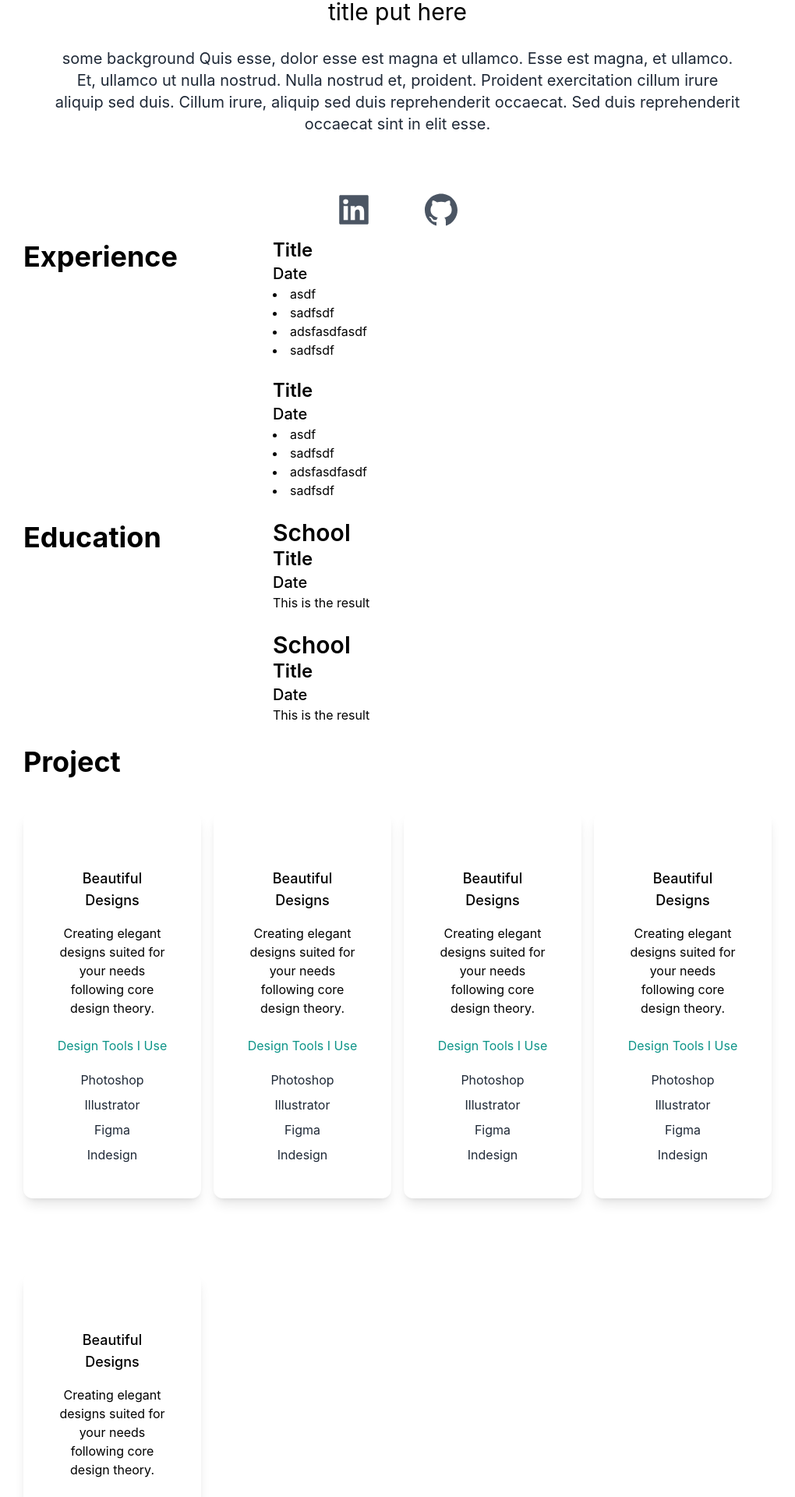
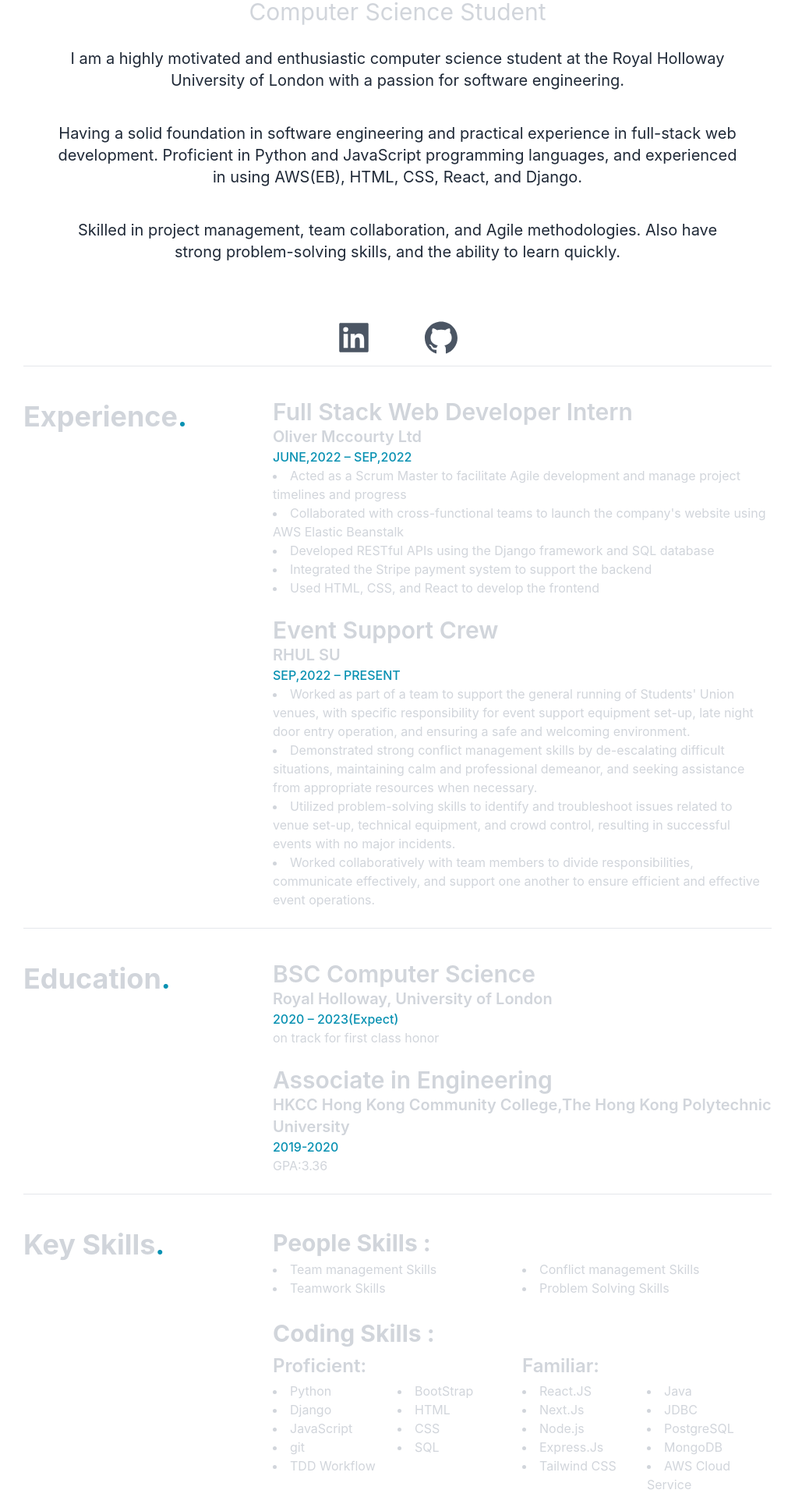
Before and after one commit to YIPSHINGHIM/Personal_Website, a Next.js app: page / in a window 1280 px wide. Shown: the part 699-2619 px from the top of the page at 78% size, without its empty margins (130-1150 px from the left). Built offline with nearby package versions, Linux system fonts and the light colour scheme.

Commit message:
make the dark mode

```diff
--- /dev/null
+++ b/pages/SkillList.jsx
@@ -0,0 +1,97 @@
+function SkillList() {
+  return (
+    <div className="pt-10">
+      <div className="SkillList md:grid grid-cols-12">
+        <div className="SkillList_left md:col-span-4">
+          <h2 className="text-4xl py-1 font-bold ">
+            Key Skills<span className="text-cyan-600">.</span>
+          </h2>
+        </div>
+        <div className="SkillList_right md:col-span-8">
+          <div className="People_Skills">
+            <h2 className="text-3xl py-1 font-bold ">People Skills : </h2>
+            <div className="PeopleSkill_inside md:grid grid-cols-2">
+              <div className="PeopleSkill_left">
+                <ul className="list-disc list-inside">
+                  <li>Team management Skills</li>
+                  <li>Teamwork Skills</li>
+                </ul>
+              </div>
+
+              <div className="PeopleSkill_left">
+                <ul className="list-disc list-inside">
+                  <li>Conflict management Skills</li>
+                  <li>Problem Solving Skills</li>
+                </ul>
+              </div>
+            </div>
+          </div>
+
+          <br />
+
+          <div className="Coding_Skills">
+            <h2 className="text-3xl py-1 font-bold ">Coding Skills : </h2>
+
+            <div className="Coding_Skills_inside grid grid-cols-2">
+              {/* Proficient */}
+              <div className="Proficient ">
+                <h3 className="text-2xl py-1 font-semibold">Proficient:</h3>
+                <div className="Proficient_inside md:grid grid-cols-2">
+                  <div className="Proficient_left">
+                    <ul className="list-disc list-inside">
+                      <li>Python</li>
+                      <li>Django</li>
+                      <li>JavaScript</li>
+                      <li>git</li>
+                      <li>TDD Workflow</li>
+                    </ul>
+                  </div>
+
+                  <div className="Proficient_right/">
+                    <ul className="list-disc list-inside">
+                      <li>BootStrap</li>
+                      <li>HTML</li>
+                      <li>CSS</li>
+                      <li>SQL</li>
+                    </ul>
+                  </div>
+                </div>
+              </div>
+
+              {/* Familiar */}
+              <div className="Familiar ">
+                <h3 className="text-2xl py-1 font-semibold">Familiar:</h3>
+                <div className="Familiar_inside md:grid grid-cols-2">
+                  <div className="Familiar_left">
+                    <ul className="list-disc list-inside">
+                      <li>React.JS</li>
+                      <li>Next.Js</li>
+                      <li>Node.js</li>
+                      <li>Express.Js</li>
+                      <li>Tailwind CSS</li>
+                    </ul>
+                  </div>
+
+                  <div className="Familiar_right/">
+                    <ul className="list-disc list-inside">
+                      <li>Java</li>
+                      <li>JDBC</li>
+                      <li>PostgreSQL</li>
+                      <li>MongoDB</li>
+                      <li>AWS Cloud Service</li>
+                    </ul>
+                  </div>
+                </div>
+              </div>
+            </div>
+          </div>
+          <br />
+        </div>
+      </div>
+
+      <hr />
+    </div>
+  );
+}
+
+export default SkillList;
--- a/pages/components/EducationsList.jsx
+++ b/pages/components/EducationsList.jsx
@@ -1,24 +1,43 @@
-import { Component } from "react";
 import School from "./School";
 
-export default class EducationsList extends Component {
-  render() {
-    return (
+const RHUL = {
+  Uni: "Royal Holloway, University of London",
+  Title: "BSC Computer Science",
+  Date: "2020 – 2023(Expect)",
+  Result: "on track for first class honor",
+};
+
+const HKCC = {
+  Uni: "HKCC Hong Kong Community College,The Hong Kong Polytechnic University",
+  Title: "Associate in Engineering",
+  Date: "2019-2020",
+  Result: "GPA:3.36",
+};
+
+function EducationsList() {
+  return (
+    <div className="pt-10">
       <div className="EducationsList md:grid grid-cols-12">
         <div
           // style={{ background: "red" }}
           class="EducationsList_left md:col-span-4"
         >
-          <h2 className="text-4xl py-1 font-bold">Education</h2>
+          <h2 className="text-4xl py-1 font-bold">
+            Education<span className="text-cyan-600">.</span>
+          </h2>
         </div>
         <div
           // style={{ background: "blue" }}
           class="EducationsList_right md:col-span-8"
         >
-          <School />
-          <School />
+          <School {...RHUL} />
+          <School {...HKCC} />
         </div>
       </div>
-    );
-  }
+
+      <hr />
+    </div>
+  );
 }
+
+export default EducationsList;
--- a/pages/components/Experience.jsx
+++ b/pages/components/Experience.jsx
@@ -1,21 +1,20 @@
-import { Component } from "react";
+function Experience({ Title, Company, Date, details = [] }) {
+  // console.log(details[0]);
 
-export default class Experience extends Component {
-  render() {
-    return (
-      <div className="Experience">
-        <h4 className="text-2xl font-semibold">Title</h4>
-        <h5 className="text-xl font-medium">Date</h5>
+  const listItems = details.map((item) => (
+    <li key={item.toString()}>{item}</li>
+  ));
 
-        <ul className="list-disc list-inside">
-          <li>asdf</li>
-          <li>sadfsdf</li>
-          <li>adsfasdfasdf</li>
-          <li>sadfsdf</li>
-        </ul>
+  return (
+    <div className="Experience">
+      <h4 className="text-3xl font-semibold">{Title}</h4>
+      <h5 className="text-xl font-semibold">{Company}</h5>
+      <h6 className="text-mg font-medium text-cyan-600">{Date}</h6>
+      <ul className="list-disc list-inside">{listItems}</ul>
 
-        <br />
-      </div>
-    );
-  }
+      <br />
+    </div>
+  );
 }
+
+export default Experience;
--- a/pages/components/ExperiencesList.jsx
+++ b/pages/components/ExperiencesList.jsx
@@ -1,17 +1,48 @@
-import { Component } from "react";
 import Experience from "./Experience";
-export default class ExperiencesList extends Component {
-  render() {
-    return (
+
+function ExperiencesList() {
+  const obj1 = {
+    Title: "Full Stack Web Developer Intern",
+    Company: "Oliver Mccourty Ltd ",
+    Date: "JUNE,2022 – SEP,2022",
+    details: [
+      "Acted as a Scrum Master to facilitate Agile development and manage project timelines and progress",
+      "Collaborated with cross-functional teams to launch the company's website using AWS Elastic Beanstalk",
+      "Developed RESTful APIs using the Django framework and SQL database",
+      "Integrated the Stripe payment system to support the backend",
+      "Used HTML, CSS, and React to develop the frontend",
+    ],
+  };
+
+  const obj2 = {
+    Title: "Event Support Crew",
+    Company: "RHUL SU",
+    Date: "SEP,2022 – PRESENT",
+    details: [
+      "Worked as part of a team to support the general running of Students' Union venues, with specific responsibility for event support equipment set-up, late night door entry operation, and ensuring a safe and welcoming environment.",
+      "Demonstrated strong conflict management skills by de-escalating difficult situations, maintaining calm and professional demeanor, and seeking assistance from appropriate resources when necessary.",
+      "Utilized problem-solving skills to identify and troubleshoot issues related to venue set-up, technical equipment, and crowd control, resulting in successful events with no major incidents.",
+      "Worked collaboratively with team members to divide responsibilities, communicate effectively, and support one another to ensure efficient and effective event operations.",
+    ],
+  };
+
+  return (
+    <div className="pt-10 ">
       <div className="ExperiencesList md:grid grid-cols-12">
         <div className="ExperiencesList_left md:col-span-4">
-          <h2 className="text-4xl py-1 font-bold ">Experience</h2>
+          <h2 className="text-4xl py-1 font-bold ">
+            Experience<span className="text-cyan-600">.</span>
+          </h2>
         </div>
         <div className="ExperiencesList_right md:col-span-8">
-          <Experience />
-          <Experience />
+          <Experience {...obj1} />
+          <Experience {...obj2} />
         </div>
       </div>
-    );
-  }
+
+      <hr />
+    </div>
+  );
 }
+
+export default ExperiencesList;
--- a/pages/components/PersonalInfo.jsx
+++ b/pages/components/PersonalInfo.jsx
@@ -9,24 +9,41 @@ export default class PersonalInfo extends Component {
         <HimPhoto />
         <div className="personal_info text-center p-10">
           <h2 className="text-5xl py-2 text-teal-600 font-medium md:text-6xl ">
-            Shing HIm Yip
+            Shing Him Yip
           </h2>
-          <h3 className="text-2xl py-2 md:text-3xl max-w-lg mx-auto">
-            title put here
+          <h3 className="text-2xl py-2 md:text-3xl max-w-lg mx-auto dark: text-gray-300">
+            Computer Science Student
           </h3>
-          <p className="text-md py-5 leading-8 text-gray-800 md:text-xl">
-            some background Quis esse, dolor esse est magna et ullamco. Esse est
-            magna, et ullamco. Et, ullamco ut nulla nostrud. Nulla nostrud et,
-            proident. Proident exercitation cillum irure aliquip sed duis.
-            Cillum irure, aliquip sed duis reprehenderit occaecat. Sed duis
-            reprehenderit occaecat sint in elit esse.
+          <p className="text-md py-5 leading-8 text-gray-800 md:text-xl dark: text-gray-300">
+            I am a highly motivated and enthusiastic computer science student at
+            the Royal Holloway University of London with a passion for software
+            engineering.
+          </p>
+
+          <p className="text-md py-5 leading-8 text-gray-800 md:text-xl dark: text-gray-300">
+            Having a solid foundation in software engineering and practical
+            experience in full-stack web development. Proficient in Python and
+            JavaScript programming languages, and experienced in using AWS(EB),
+            HTML, CSS, React, and Django.
+          </p>
+
+          <p className="text-md py-5 leading-8 text-gray-800 md:text-xl dark: text-gray-300">
+            Skilled in project management, team collaboration, and Agile
+            methodologies. Also have strong problem-solving skills, and the
+            ability to learn quickly.
           </p>
         </div>
 
-        <div className="social_media_section text-5xl flex justify-center gap-16 py-3 text-gray-600">
-          <AiFillLinkedin />
-          <AiFillGithub />
+        <div className="social_media_section text-5xl flex justify-center gap-16 py-3 text-gray-600 dark: text-gray-300">
+          <a href="https://www.linkedin.com/in/shing-him-yip">
+            <AiFillLinkedin />
+          </a>
+          <a href="https://github.com/YIPSHINGHIM">
+            <AiFillGithub />
+          </a>
         </div>
+
+        <hr />
       </>
     );
   }
--- a/pages/components/Project.jsx
+++ b/pages/components/Project.jsx
@@ -1,21 +1,16 @@
-import { Component } from "react";
+function Project({ Name, Details, Tools = [] }) {
+  const ToolsIUsed = Tools.map((item) => item);
 
-export default class Project extends Component {
-  render() {
-    return (
-      <div className="text-center shadow-lg p-10 rounded-xl my-10  dark:bg-white flex-1 ">
-        {/* <Image src={design} width={100} height={100} /> */}
-        <h3 className="text-lg font-medium pt-8 pb-2  ">Beautiful Designs</h3>
-        <p className="py-2">
-          Creating elegant designs suited for your needs following core design
-          theory.
-        </p>
-        <h4 className="py-4 text-teal-600">Design Tools I Use</h4>
-        <p className="text-gray-800 py-1">Photoshop</p>
-        <p className="text-gray-800 py-1">Illustrator</p>
-        <p className="text-gray-800 py-1">Figma</p>
-        <p className="text-gray-800 py-1">Indesign</p>
+  return (
+    <div className="text-center shadow-lg p-10 w-85 rounded-xl dark: bg-gray-600">
+      <h3 className="text-lg font-medium pt-8 pb-2  ">{Name}</h3>
+      <p className="py-2 flex">{Details}</p>
+      <h4 className="py-4 text-teal-600">Tools I Use</h4>
+      <div className="ToolIUsed p-2 text-6xl flex flex-wrap justify-center ">
+        {ToolsIUsed}
       </div>
-    );
-  }
+    </div>
+  );
 }
+
+export default Project;
--- a/pages/components/ProjectList.jsx
+++ b/pages/components/ProjectList.jsx
@@ -1,18 +1,74 @@
 import { Component } from "react";
+import { AiFillGithub, AiFillHtml5 } from "react-icons/ai";
+import { DiCss3, DiSqllite } from "react-icons/di";
+import { FaReact } from "react-icons/fa";
+import { IoLogoJavascript, IoLogoPython } from "react-icons/io";
+import { SiDjango, SiFlask, SiSelenium, SiTailwindcss } from "react-icons/si";
+import { TbBrandNextjs } from "react-icons/tb";
 import Project from "./Project";
+
+const project1 = {
+  Name: "Todo List",
+  Details:
+    "web application using React and Django, with features including adding, editing, and deleting tasks, and fetching data from a REST API.",
+  Tools: [
+    <FaReact key="React" />,
+    <SiDjango key="Django" />,
+    <AiFillHtml5 key="HTML" />,
+    <DiCss3 key="CSS" />,
+    <IoLogoJavascript key="JavaScript" />,
+    <DiSqllite key="SQLite" />,
+  ],
+};
+
+const project2 = {
+  Name: "Restaurant Management System",
+  Details:
+    "Restaurant Management System allowed users to manage table bookings, order placement, and track inventory in real-time, resulting in improved operational efficiency and customer satisfaction.",
+  Tools: [
+    <SiFlask key="Flask" />,
+    <AiFillHtml5 key="HTML" />,
+    <DiCss3 key="CSS" />,
+    <IoLogoJavascript key="JavaScript" />,
+    <DiSqllite key="SQLite" />,
+    <AiFillGithub key="Git" />,
+  ],
+};
+
+const project3 = {
+  Name: "Personal Website",
+  Details:
+    "Designed and developed a responsive and visually personal website using Next.js and Tailwind CSS, showcasing my skills, projects, and experiences while providing a smooth user experience.",
+  Tools: [<TbBrandNextjs key="Next.Js" />, <SiTailwindcss key="Tailwindcss" />],
+};
+
+const project4 = {
+  Name: "Stock Price Message Bot",
+  Details:
+    "Stock price message bot project using Python, which involved retrieving live stock prices through Alpha Vantage API and delivering customized price alerts to users via Telegram",
+  Tools: [<IoLogoPython key="Python" />],
+};
+
+const project5 = {
+  Name: "Auto Video Uploading Bot",
+  Details:
+    "Auto Video Uploading Bot using Python and Selenium to automate the process of uploading videos to multiple social media platforms, saving hours of manual work.",
+  Tools: [<SiSelenium key="Selenium" />],
+};
 
 export default class ProjectList extends Component {
   render() {
     return (
-      <div className="ProjectList">
-        <h2 className="text-4xl py-1 font-bold ">Project</h2>
-        <div className="grid md:grid-cols-3 gap-4 lg:grid-cols-4 gap-3">
-          <Project />
-          <Project />
-          <Project />
-
-          <Project />
-          <Project />
+      <div className="pt-10 ">
+        <div className="ProjectList">
+          <h2 className="text-4xl py-1 font-bold ">Project</h2>
+          <div className="grid sm:grid-col-2 md:grid-cols-3 gap-4">
+            <Project {...project1} />
+            <Project {...project2} />
+            <Project {...project3} />
+            <Project {...project4} />
+            <Project {...project5} />
+          </div>
         </div>
       </div>
     );
--- a/pages/components/School.jsx
+++ b/pages/components/School.jsx
@@ -1,16 +1,14 @@
-import { Component } from "react";
+function School({ Uni, Title, Date, Result }) {
+  return (
+    <div className="School">
+      <h3 className="text-3xl font-semibold">{Title}</h3>
+      <h4 className="text-xl font-semibold">{Uni}</h4>
+      <h5 className="text-mg font-medium text-cyan-600">{Date}</h5>
 
-export default class School extends Component {
-  render() {
-    return (
-      <div className="School">
-        <h3 className="text-3xl font-semibold">School</h3>
-        <h4 className="text-2xl font-semibold">Title</h4>
-        <h5 className="text-xl font-medium">Date</h5>
+      <p className="text-md">{Result}</p>
+      <br />
+    </div>
+  );
+}
 
-        <p className="text-md">This is the result</p>
-        <br />
-      </div>
-    );
-  }
-}
+export default School;
--- a/pages/index.js
+++ b/pages/index.js
@@ -6,6 +6,7 @@ import ExperiencesList from "./components/ExperiencesList";
 import NavBar from "./components/NavBar";
 import PersonalInfo from "./components/PersonalInfo";
 import ProjectList from "./components/ProjectList";
+import SkillList from "./SkillList";
 
 export default function Home() {
   const [darkMode, setDarkMode] = useState(false);
@@ -20,26 +21,42 @@ export default function Home() {
       </Head>
 
       <main className=" bg-white px-10 md:px-20 lg:px-40 dark:bg-gray-900">
-        <section className="min-h-screen">
+        <section className="min-h-screen dark: text-gray-300">
           <NavBar setDarkMode={setDarkMode} darkMode={darkMode} />
           <PersonalInfo />
         </section>
 
         {/* Experience section */}
-        <section>
+        <section className="dark: text-gray-300">
           <ExperiencesList />
         </section>
 
         {/* Education section */}
-        <section>
+        <section className=" dark: text-gray-300">
           <EducationsList />
         </section>
 
         {/* Skill section */}
+        <section className="dark: text-gray-300">
+          <SkillList />
+        </section>
 
         {/* Project */}
-        <section>
+        <section className="dark: text-gray-300">
           <ProjectList />
+        </section>
+
+        {/* footer  */}
+        <section className="dark: text-gray-300">
+          <footer style={{ marginTop: "5rem", marginBottom: "3rem" }}>
+            <hr />
+            <p className="text-center ">
+              &copy; 2023 Shing Him Yip. The&nbsp;
+              <a href="https://github.com/">source code of this homepage</a>
+              &nbsp;is available at Github. Please feel free to extend it for
+              your own homepage.
+            </p>
+          </footer>
         </section>
       </main>
     </div>
--- a/tailwind.config.js
+++ b/tailwind.config.js
@@ -17,4 +17,12 @@ module.exports = {
     },
   },
   plugins: [],
+  screens: {
+    xs: { max: "320px" }, // Mobile (iPhone 3 - iPhone XS Max).
+    sm: { min: "321px", max: "897px" }, // Mobile (matches max: iPhone 11 Pro Max landscape @ 896px).
+    md: { min: "898px", max: "1199px" }, // Tablet (matches max: iPad Pro @ 1112px).
+    lg: { min: "1200px" }, // Desktop smallest.
+    xl: { min: "1159px" }, // Desktop wide.
+    xxl: { min: "1359px" }, // Desktop widescreen.
+  },
 };
```
Also changed, not shown: public/TodoList_demo.png (added).
